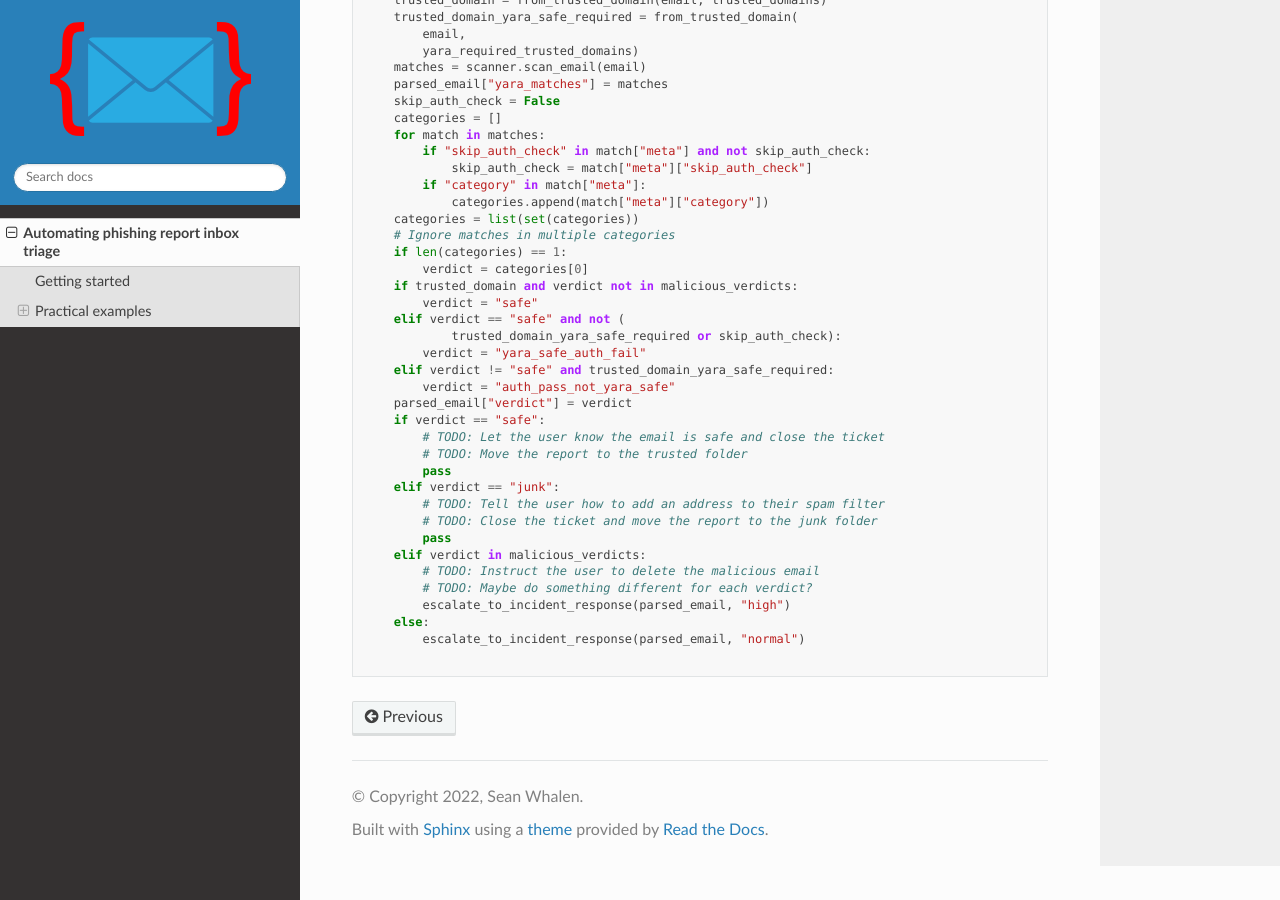
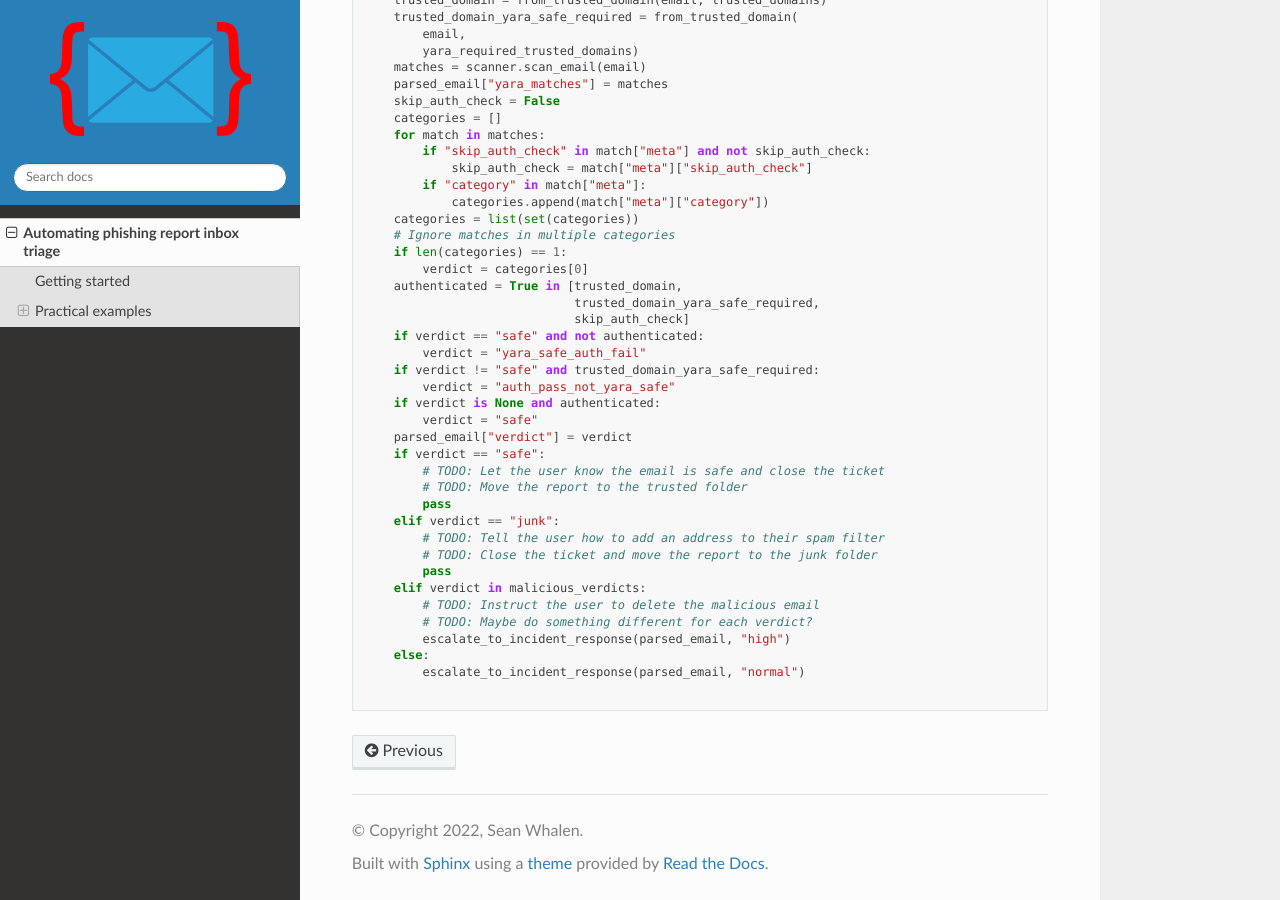
Before and after one commit to seanthegeek/yaramail, a Sphinx documentation site: the page built from docs/source/phishing.md, in a window 1280 px wide and 900 px high, scrolled down 7157 px. Built offline with Sphinx 7.4.7 and the Read the Docs theme 2.0.0, drawn with Linux system fonts in a browser that asks for light colours.

Commit message:
Update example code

```diff
--- a/docs/source/phishing.md
+++ b/docs/source/phishing.md
@@ -376,13 +376,15 @@ for email in emails:
     # Ignore matches in multiple categories
     if len(categories) == 1:
         verdict = categories[0]
-    if trusted_domain and verdict not in malicious_verdicts:
+    authenticated = True in [trusted_domain,
+                             trusted_domain_yara_safe_required,
+                             skip_auth_check]
+    if verdict == "safe" and not authenticated:
+        verdict = "yara_safe_auth_fail"
+    if verdict != "safe" and trusted_domain_yara_safe_required:
+        verdict = "auth_pass_not_yara_safe"
+    if verdict is None and authenticated:
         verdict = "safe"
-    elif verdict == "safe" and not (
-            trusted_domain_yara_safe_required or skip_auth_check):
-        verdict = "yara_safe_auth_fail"
-    elif verdict != "safe" and trusted_domain_yara_safe_required:
-        verdict = "auth_pass_not_yara_safe"
     parsed_email["verdict"] = verdict
     if verdict == "safe":
         # TODO: Let the user know the email is safe and close the ticket
```
